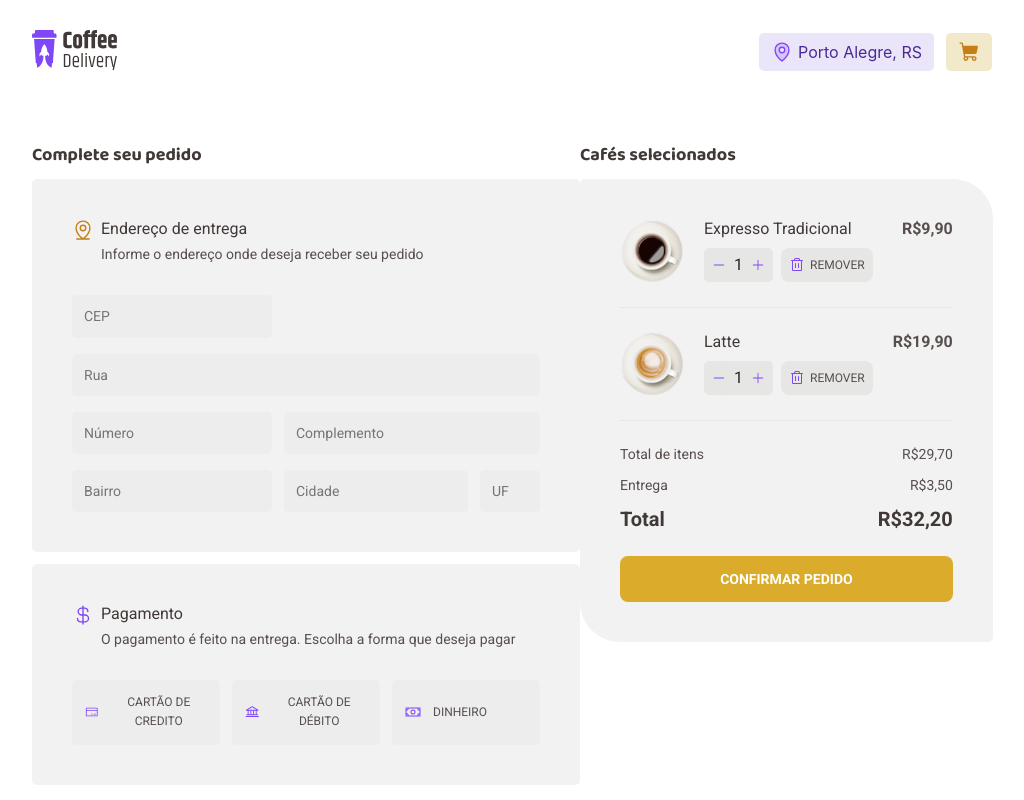
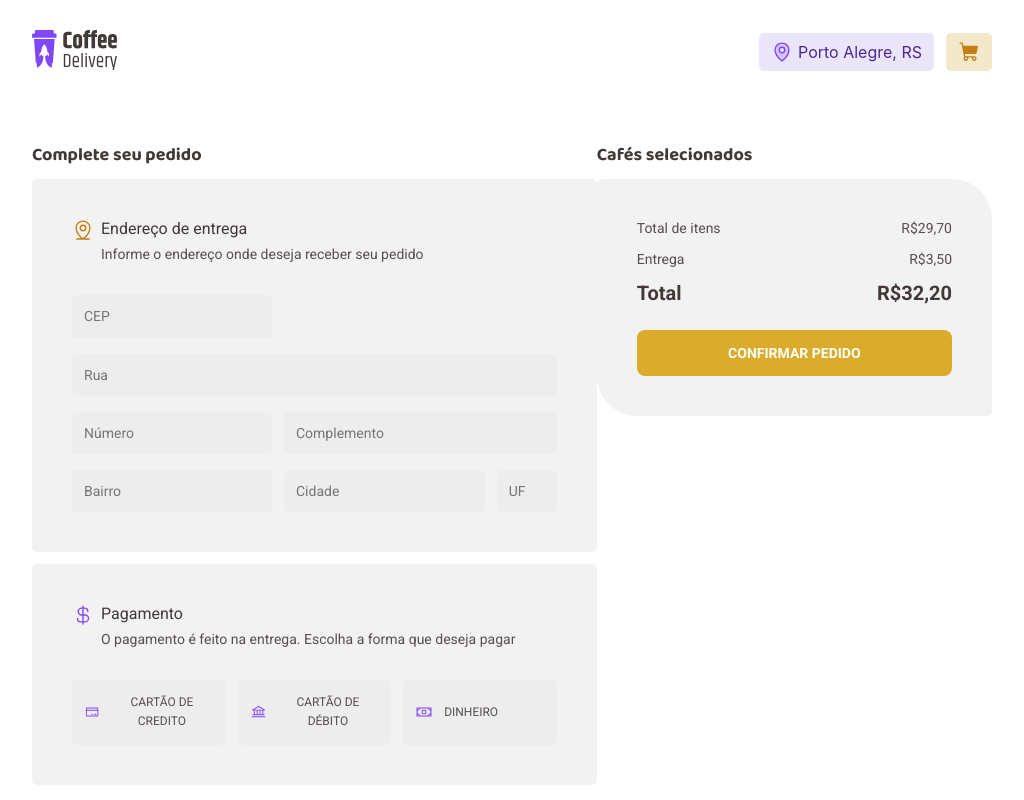
Before and after one commit to luisgustavofaria/coffee-delivery, a React (Vite) app: page /checkout in a window 1280 px wide. Shown: the whole page, without its empty margins (128-1152 px from the left). Built offline with nearby package versions, Linux system fonts and the light colour scheme.

Commit message:
criado addItemToCart

```diff
--- a/src/Hooks/useCart.tsx
+++ b/src/Hooks/useCart.tsx
@@ -1,22 +1,35 @@
 import { ReactNode, createContext } from 'react';
 import { useState } from 'react';
+import { ICardCoffes } from '../pages/Home/CardCoffes';
 
 interface CartContextType {
   totalItems: number;
   addToCart: (quantity: number) => void; // Ensure this is a function
+  addItemToCart: (item: ICardCoffes) => void;
+  cartItems: ICardCoffes[];
 }
 
 export const CartContext = createContext({} as CartContextType);
 
 export const CartProvider = ({ children }: { children: ReactNode }) => {
   const [totalItems, setTotalItems] = useState(0);
+  const [cartItems, setCartItems] = useState<ICardCoffes[]>([]);
 
   function addToCart(quantity: number): void {
     const newTotalItems = totalItems + quantity;
     setTotalItems(newTotalItems);
   }
+  function addItemToCart(item: ICardCoffes): void {
+    const newCartItems = [...cartItems, item];
+    console.log(newCartItems);
+
+    setCartItems(newCartItems);
+  }
+
   return (
-    <CartContext.Provider value={{ totalItems, addToCart }}>
+    <CartContext.Provider
+      value={{ totalItems, addToCart, addItemToCart, cartItems }}
+    >
       {children}
     </CartContext.Provider>
   );
--- a/src/pages/Checkout/index.tsx
+++ b/src/pages/Checkout/index.tsx
@@ -24,8 +24,12 @@ import {
   TotalItem,
   ConfirmButton,
 } from './styles';
+import { CartContext } from '../../Hooks/useCart';
+import { useContext } from 'react';
 
 export function Checkout() {
+  const { cartItems } = useContext(CartContext);
+
   return (
     <ContainerCheckout>
       <ContainerPaymentData>
@@ -82,10 +86,12 @@ export function Checkout() {
       <OrderContainer>
         <span>Cafés selecionados</span>
         <CoffeeOrder>
-          <CoffeeItem>
-            <img src="/images/coffees/americano.png" alt="" />
+          {cartItems.map((item) => (
+            <CoffeeItem key={item.coffee.id}>
+              <img src={item.coffee.image} alt="" />
               <CoffeeDetails>
-              <span>Expresso Tradicional</span>
+                <span>{item.coffee.title}</span>
+
                 <div>
                   <QuantityControl>
                     <button>
@@ -102,30 +108,9 @@ export function Checkout() {
                   </RemoveOption>
                 </div>
               </CoffeeDetails>
-            <span>R$9,90</span>
+              <span>R${item.coffee.price.toFixed(2)}</span>
             </CoffeeItem>
-          <CoffeeItem>
-            <img src="/images/coffees/latte.png" alt="" />
-            <CoffeeDetails>
-              <span>Latte</span>
-              <div>
-                <QuantityControl>
-                  <button>
-                    <Minus size={14} />
-                  </button>
-                  <span>1</span>
-                  <button>
-                    <Plus size={14} />
-                  </button>
-                </QuantityControl>
-                <RemoveOption>
-                  <Trash size={16} />
-                  <span>REMOVER</span>
-                </RemoveOption>
-              </div>
-            </CoffeeDetails>
-            <span>R$19,90</span>
-          </CoffeeItem>
+          ))}
 
           <TotalSection>
             <TotalItem>
--- a/src/pages/Home/CardCoffes/index.tsx
+++ b/src/pages/Home/CardCoffes/index.tsx
@@ -14,7 +14,7 @@ import {
 import { useContext, useState } from 'react';
 import { CartContext } from '../../../Hooks/useCart';
 
-interface ICardCoffes {
+export interface ICardCoffes {
   coffee: {
     id: string;
     title: string;
@@ -28,6 +28,7 @@ interface ICardCoffes {
 export function CardCoffes({ coffee }: ICardCoffes) {
   const [quantity, setQuantity] = useState(0);
   const { addToCart } = useContext(CartContext);
+  const { addItemToCart } = useContext(CartContext);
 
   const increaseQuantity = () => {
     setQuantity(quantity + 1);
@@ -41,6 +42,7 @@ export function CardCoffes({ coffee }: ICardCoffes) {
 
   function onAddToCart() {
     addToCart(quantity);
+    addItemToCart({ coffee });
     setQuantity(0);
   }
 
```
Lines whose indentation alone changed are shown as unchanged.
